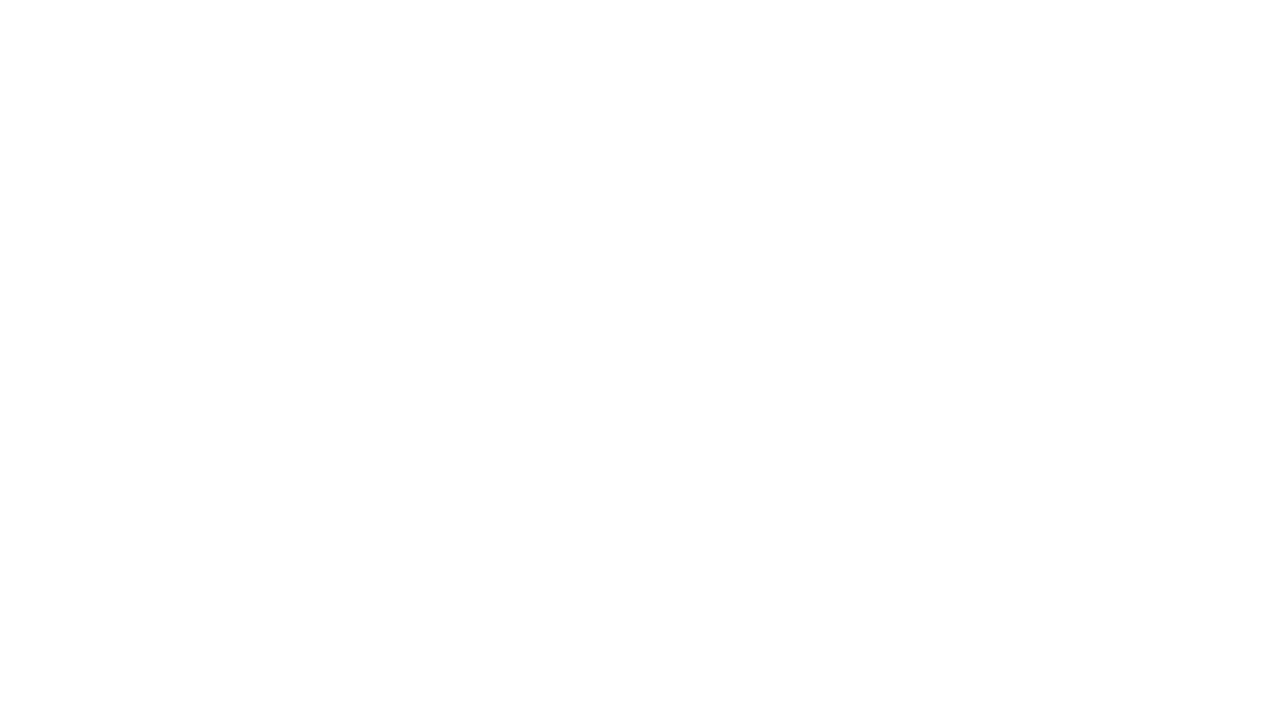
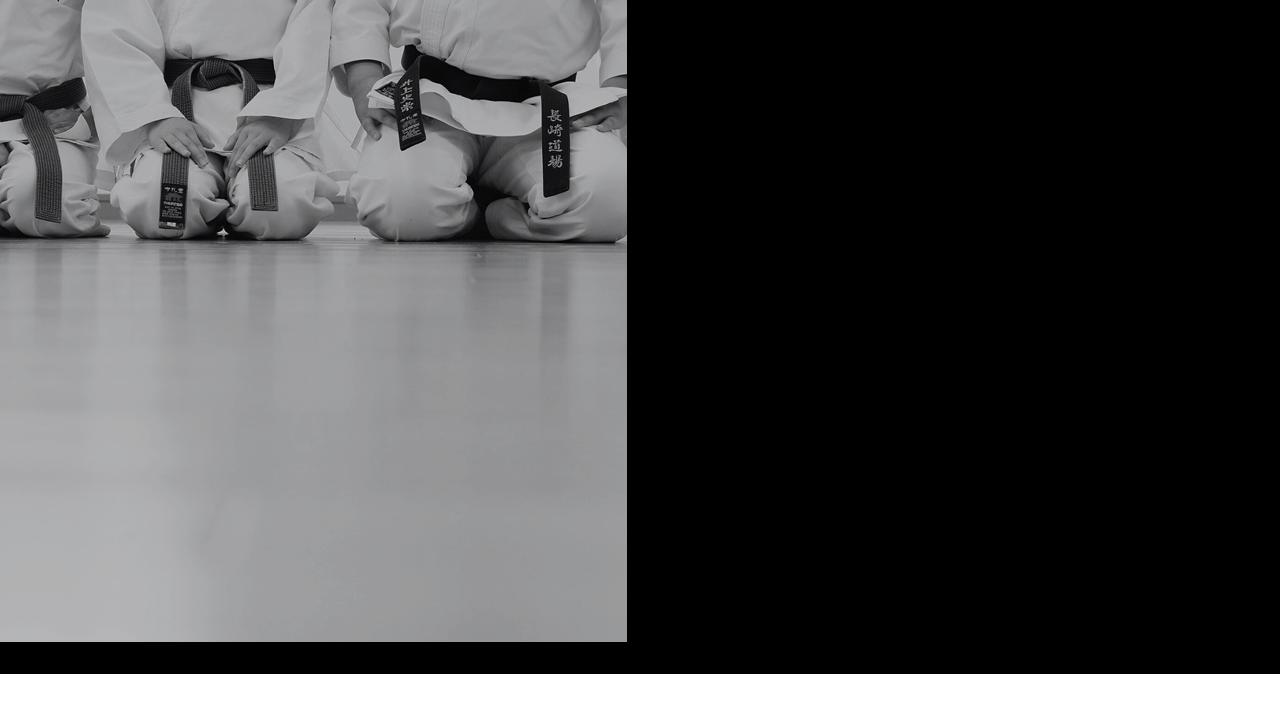
Before and after one commit to Tevezx/dojotech, a website: page dojotech/public/cadastro.html in a window 1280 px wide. Drawn offline with Linux system fonts and the light colour scheme.

Commit message:
chore: configuracao da pagina de cadastro

```diff
--- a/dojotech/public/cadastro.html
+++ b/dojotech/public/cadastro.html
@@ -12,7 +12,11 @@
 </head>
 <body>
     <main>
-        <img src="" alt="">
+        <img src="../public/assets/imgs/cadastro.png" alt="Imagem | Cadastro">
+        <div class="container">
+            <p class="subtitle">Cadastre-se para acessar o quiz e o painel de evolução.</p>
+            <label for=""></label>
+        </div>
     </main>
 </body>
 </html>
--- a/dojotech/public/css/cadastro.css
+++ b/dojotech/public/css/cadastro.css
@@ -0,0 +1,18 @@
+:root {
+    --main: #413233;
+    --primary: #C0353A;
+    --secondary: #6B4143;
+    --terciaria: #332C2C;
+    --black: #000000;
+    --white: #FFFFFF;
+}
+
+*{
+    padding: 0;
+    margin: 0;
+    font-family: 'poppins', sans-serif;
+}
+
+main{
+    background-color: var(--black);
+}
```
Also changed, not shown: dojotech/public/index.html (+1 -1 lines), dojotech/public/assets/imgs/cadastro.png (added).
